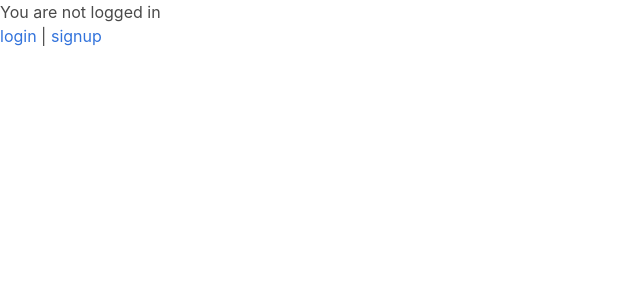
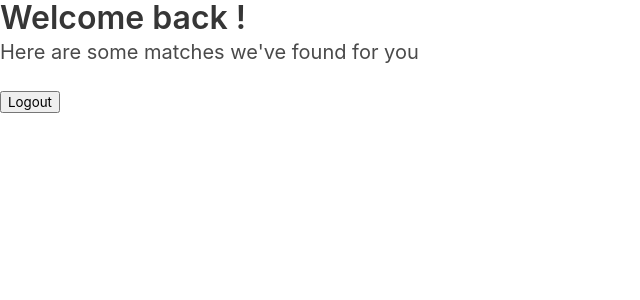
Before and after one commit to karthikmacherla/roomatesearch, a Django app: page /main/survey/ in a window 1280 px wide. Shown: the top 300 px of the page, without its empty margins (0-640 px from the left). Run offline with Django 3.2, Linux system fonts and the light colour scheme; some libraries are stand-ins or nearby versions.

Commit message:
More progress on groups

```diff
--- a/main/algos.py
+++ b/main/algos.py
@@ -1,9 +1,13 @@
+import random
 
 def find_triadic_closures(user):
     queryset = user.category_set.all()
     usersMap = dict()
     for category in queryset:
         for user in category.users.all():
+            if user.group_set.count() > 0:
+                # don't include people in groups
+                continue
             if usersMap.__contains__(user):
                 usersMap.update({user: usersMap.get(user) + 1})
             else:
--- a/main/forms.py
+++ b/main/forms.py
@@ -20,7 +20,7 @@
 
 class RoommateSurveyForm(forms.Form):
     night_person = forms.BooleanField(label="Are you a night owl?", required=False)
-    substances = forms.BooleanField(label="Do you partake in substances?")
+    substances = forms.BooleanField(label="Do you partake in substances?", required=False)
 
     penn_college = forms.ChoiceField(choices=[
         ('seas', "Engineering"),
@@ -111,7 +111,8 @@
             objects.append(groups.get(pk=data['join_group']))
         elif data['create_group'] != None:
             groups = Group.objects
-            objects.append(Group(name=data['create_group']))
+            new_group = Group(name=data['create_group'], owner=user)
+            objects.append(new_group)
 
         for obj in objects:
             obj.save()
--- a/main/models.py
+++ b/main/models.py
@@ -3,6 +3,7 @@
 
 # Create your models here.
 class CustomUser(AbstractUser):
+	partner = models.OneToOneField('CustomUser', on_delete=models.CASCADE, blank=True, null=True)
 
 	def __str__(self):
 		return self.first_name + ' ' + self.last_name
@@ -14,3 +15,4 @@
 class Group(models.Model):
 	name = models.CharField(max_length=50, primary_key=True)
 	users = models.ManyToManyField(CustomUser)
+	owner = models.OneToOneField(CustomUser, on_delete=models.CASCADE, related_name='group_owned')
--- a/main/urls.py
+++ b/main/urls.py
@@ -6,4 +6,6 @@
     path('homepage/', views.homepage, name='homepage'),
     path('dashboard/', views.dashboard, name='dashboard'),
     path('survey/', views.roommate_survey, name='survey'),
+    path('logout/', views.logout_view, name='logout'),
+    path('match/', views.match_view, name='match' ),
 ]
--- a/main/views.py
+++ b/main/views.py
@@ -6,12 +6,16 @@
 from django.http import HttpResponse
 from django.shortcuts import redirect
 from django.db.models.query import EmptyQuerySet
+from django.contrib.auth import logout
 
 from .forms import CustomUserCreationForm
 from .forms import RoommateSurveyForm
 
 from .algos import find_triadic_closures
 
+
+# constant for threshold for recommending someone
+MATCH_THRESHOLD = 3
 
 # Create your views here.
 
@@ -33,13 +37,15 @@
 
 def dashboard(request):
     user = request.user
+    # case 1: this person's in a group
+    if user.group_set.count() > 0:
+        group = list(user.group_set.all())[0] # get group this user is in
+        return render(request, 'homepage.html', {'group': group, 'user': user})
     # get map data
     matches = find_triadic_closures(user)
-    l = []
-    for user, count in matches.items():
-        l.append(user.first_name + " ")
-        l.append(str(count) + "\n")
-    return HttpResponse(''.join(l))
+    # filter matches based on threshold
+    filtered = {k: v for k,v in matches.items() if v >= MATCH_THRESHOLD and k != user}
+    return render(request, 'homepage.html', {'matches': filtered, 'user': user})
 
 
 def roommate_survey(request):
@@ -54,3 +60,12 @@
         form = RoommateSurveyForm
     user = request.user
     return render(request, 'homepage.html', {'form': form, 'user': user})
+
+
+def logout_view(request):
+    logout(request)
+    return redirect('homepage')
+
+def match_view(request):
+    user = request.user
+    group = list(user.group_set.all())[0] # get group this user is in
--- a/templates/homepage.html
+++ b/templates/homepage.html
@@ -4,7 +4,7 @@
 {% block title %}Home{% endblock %}
 
 {% block content %}
-{% if user.is_authenticated %}
+{% if user.category_set.count == 0 %}
   Hi {{ user.username }}!
   <form method="post">
     {% csrf_token %}
@@ -12,8 +12,25 @@
   <button type="submit">Submit</button>
 </form>
 {% else %}
-  <p>You are not logged in</p>
-  <a href="{% url 'login' %}">login</a> |
-  <a href="{% url 'signup' %}">signup</a>
+  <h1 class='title'>Welcome back {{ user.username }}!</h2>
+  {% if not group %}
+    <h2 class='subtitle'>Here are some matches we've found for you</h2>
+    {% for match, tcs in matches.items %}
+      <p>{{ match.first_name }}: {{ tcs }} focal closures</p>
+    {% endfor %}
+  {% else %}
+    <h2 class='subtitle'>Here's everyone in {{ group.name }}</h2>
+    {% for member in group.users.all %}
+      <p>{{ member }}</p>
+    {% endfor %}
+    {% if group.owner == user %}
+      <h2 class='is-size-4'>You're the admin! Click the button to match!</h2>
+      <a href="{% url 'match' %}"><button>Match</button></a>
+    {% else %}
+      <h2 class='subtitle'>We're just waiting on admin to match everyone now!</h2>
+    {% endif %}
+  {% endif %}
 {% endif %}
+
+<a href="{% url 'logout' %}"><button>Logout</button></a>
 {% endblock %}
```
Also changed, not shown: main/migrations/0001_initial.py, main/migrations/0002_auto_20190505_1607.py (deleted), main/migrations/0003_auto_20190505_1613.py (deleted), main/migrations/0004_auto_20190506_0038.py (deleted), main/migrations/0005_auto_20190506_1924.py (deleted), main/migrations/0006_group.py (deleted).
